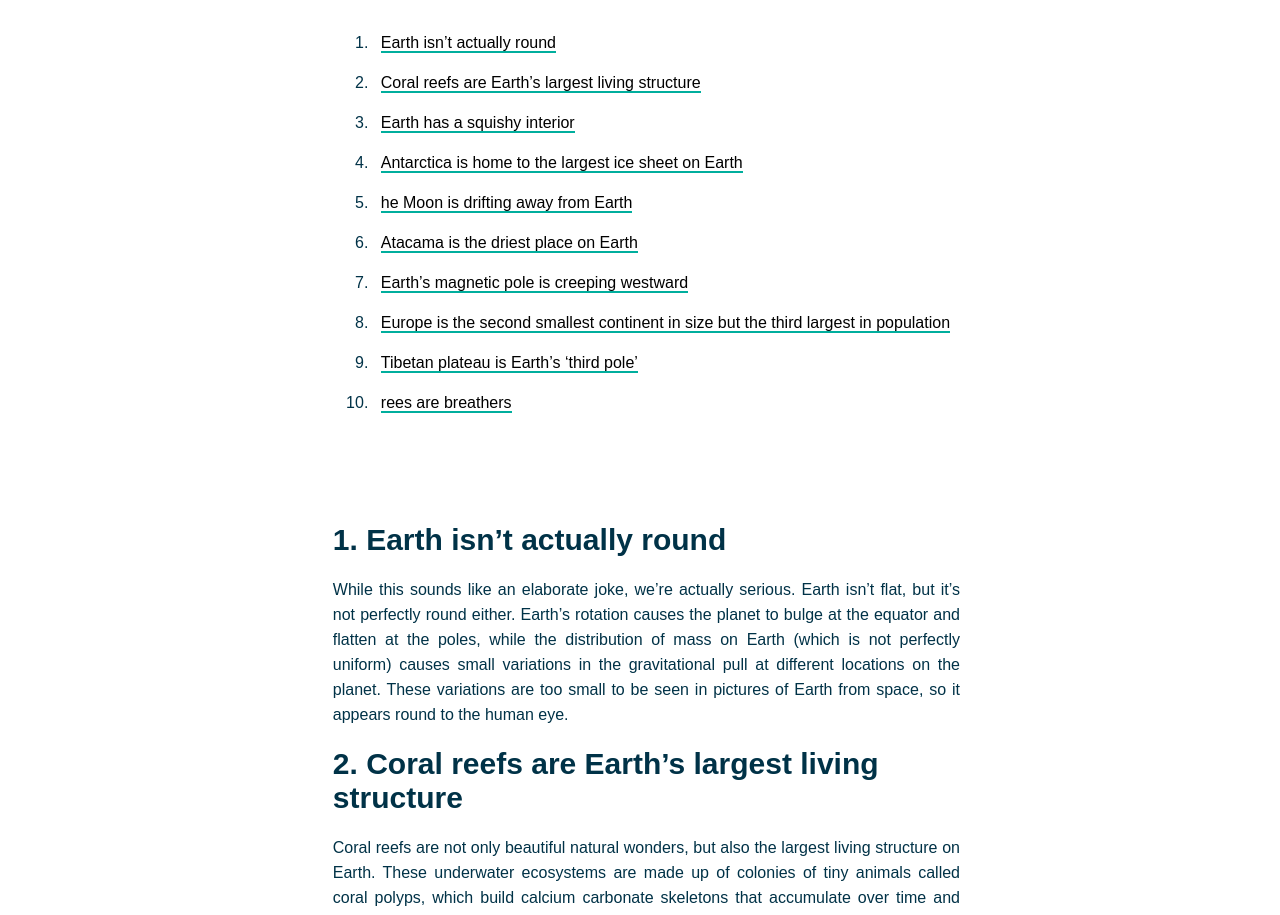
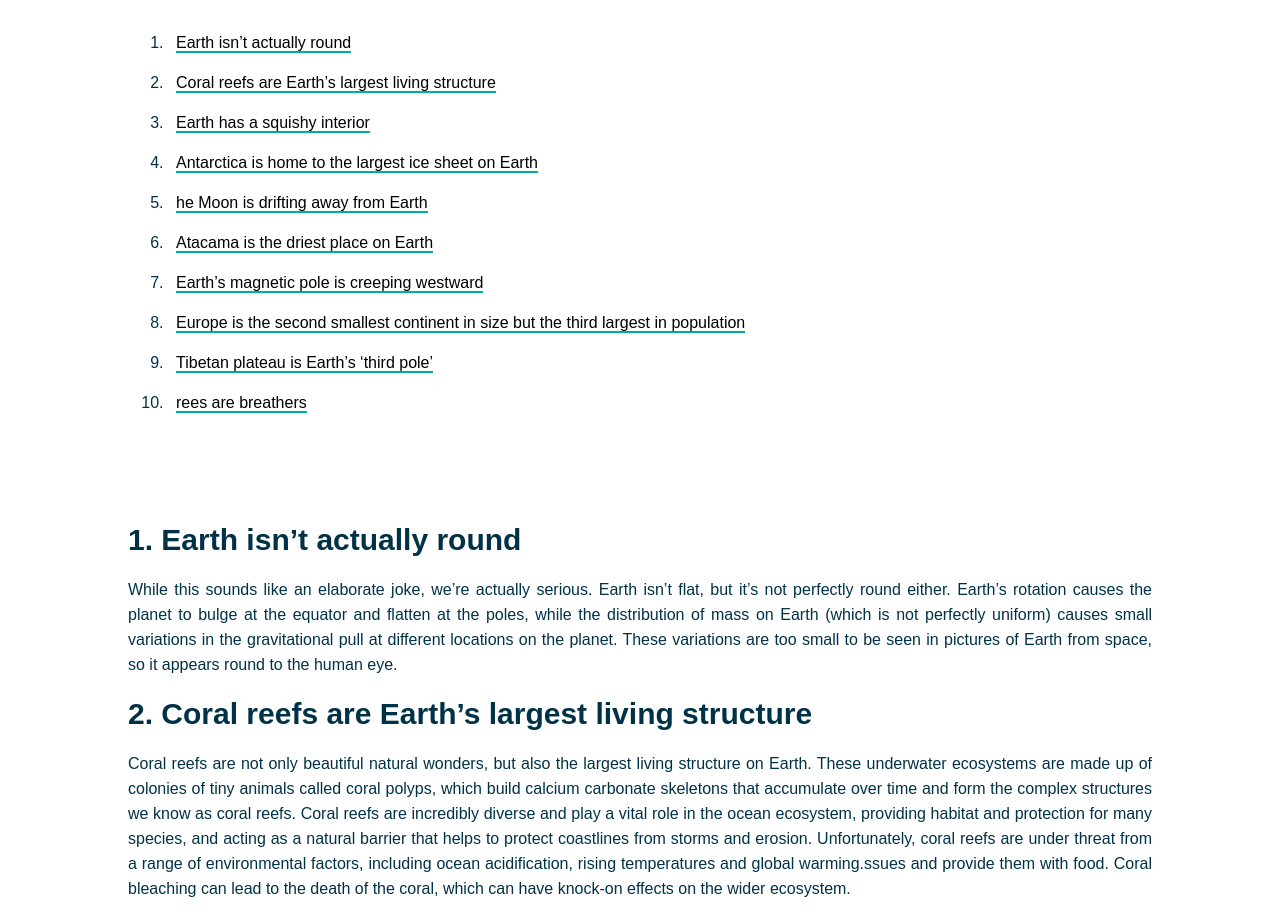
Before and after one commit to herzliches/world-s-wonder, a plain HTML site: page index.html in a window 1280 px wide. Shown: the part 504-1419 px from the top of the page. Drawn offline with Linux system fonts and the light colour scheme.

Commit message:
Update index.html

```diff
--- a/index.html
+++ b/index.html
@@ -138,7 +138,7 @@ margin-top: 8px;font-family:Cambria, Cochin, Georgia, Times, 'Times New Roman',
 
         </div>
       </div>
-      <div  style="text-align: left;margin-left: 26%;margin-right: 25%;color:  #003247;;">
+      <div  style="text-align: left;margin-left: 10%;margin-right: 10%;color:  #003247;;">
         <div id="10facts">
         <h2  style="font-size: 45px;">10 Earth Shocking facts!</h2>
       <ol style="text-align: left;line-height: 40px;margin-bottom: 100px;">
```
